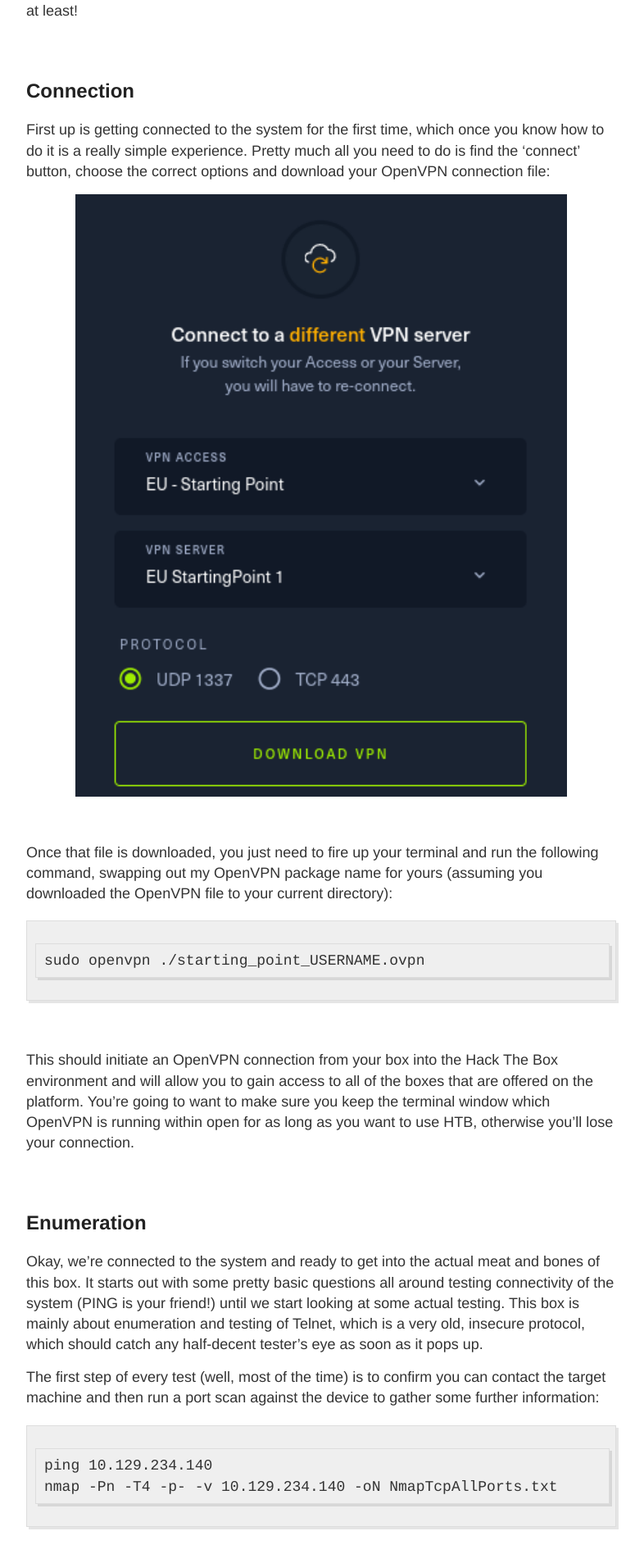
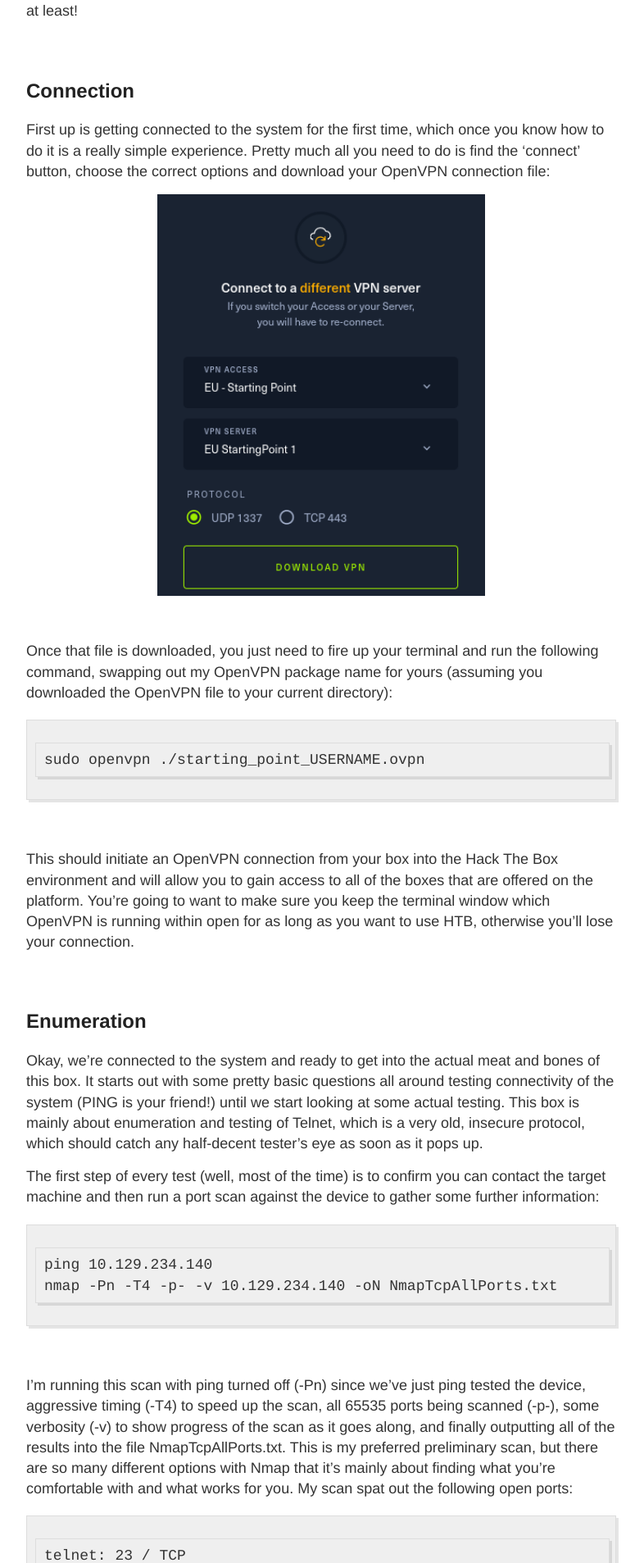
Before and after one commit to LeeDorning/LeeDorning.github.io, a Jekyll site: the page built from _posts/2022-07-07-Hack_The_Box_-_Meow.md, in a window 1280 px wide. Shown: the part 545-2452 px from the top of the page at 82% size, without its empty margins (248-1034 px from the left). Built offline with Jekyll 4.4.1, drawn with Linux system fonts in a browser that asks for light colours.

Commit message:
Update 2022-07-07-Hack_The_Box_-_Meow.md
format updates

```diff
--- a/_posts/2022-07-07-Hack_The_Box_-_Meow.md
+++ b/_posts/2022-07-07-Hack_The_Box_-_Meow.md
@@ -23,7 +23,7 @@ No, I don’t have a cat that just wandered across my keyboard (ahaha… ugh. th
 
 First up is getting connected to the system for the first time, which once you know how to do it is a really simple experience. Pretty much all you need to do is find the ‘connect’ button, choose the correct options and download your OpenVPN connection file:
 
-![VPN Connection](https://github.com/LeeDorning/LeeDorning.github.io/blob/main/images/Hack%20The%20Box%20-%20Meow/MeowVpnConnectiong.png?raw=true){:style="display:block; margin-left:auto; margin-right:auto"}{: width="600"}
+![VPN Connection](https://github.com/LeeDorning/LeeDorning.github.io/blob/main/images/Hack%20The%20Box%20-%20Meow/MeowVpnConnectiong.png?raw=true){:style="display:block; margin-left:auto; margin-right:auto"}{: width="400"}
 
 &nbsp;
 
@@ -88,7 +88,7 @@ My results from this command are below and you can clearly see that the flag.txt
 
 Since we are in the same directory as this file, and from the file permissions (-rw-r—r—) we know we can read this file, it’s as simple as running cat against the file to output the flag.txt contents, which can then be submitted to the Hack The Box system to complete the box!
 
-![Ls -La Result](https://github.com/LeeDorning/LeeDorning.github.io/blob/main/images/Hack%20The%20Box%20-%20Meow/MeowCatFlag.png?raw=true){:style="display:block; margin-left:auto; margin-right:auto"}{: width="600"}
+![Ls -La Result](https://github.com/LeeDorning/LeeDorning.github.io/blob/main/images/Hack%20The%20Box%20-%20Meow/MeowCatFlag.png?raw=true){:style="display:block; margin-left:auto; margin-right:auto"}{: width="300"}
 
 &nbsp;
 
```
